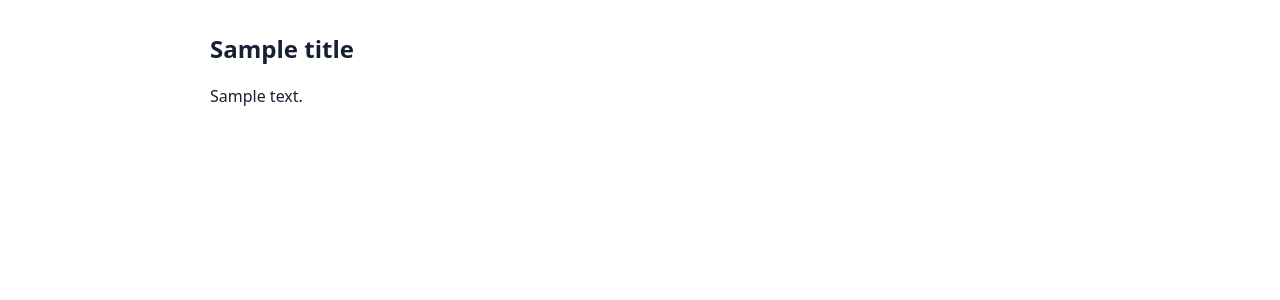
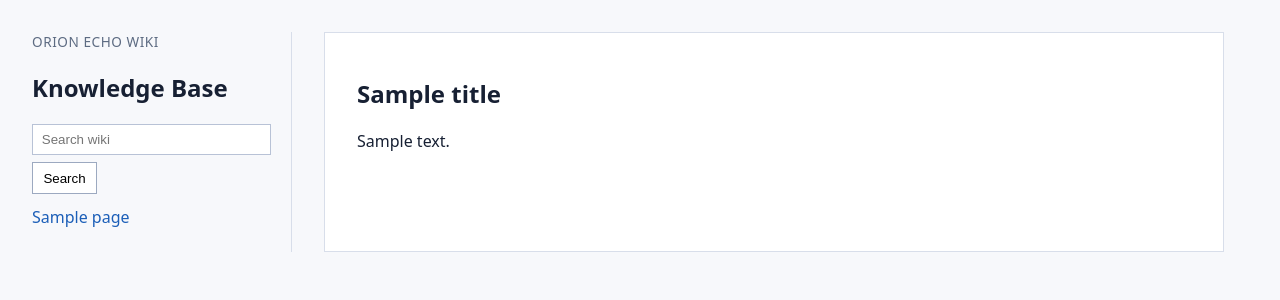
Before and after one commit to rabbit2747/root14_senario2, a Flask app: template hands-on lab/orion-echo-hands-on-lab/orion-echo-real-lab/wiki/templates/page.html in a window 1280 px wide. Shown: the top 300 px of the page. Run offline with Flask 3, Linux system fonts and the light colour scheme; the template is opened without the code that fills it: most values are stand-ins (such as "Sample title", 1, 10 or a date in 2020); parts of the project's set-up code (start-up, migrations or seed data) failed here and were passed over.

Commit message:
Make internal wiki navigation realistic

```diff
--- a/hands-on lab/orion-echo-hands-on-lab/orion-echo-real-lab/wiki/templates/page.html
+++ b/hands-on lab/orion-echo-hands-on-lab/orion-echo-real-lab/wiki/templates/page.html
@@ -4,14 +4,46 @@
   <meta charset="utf-8">
   <title>{{ title }}</title>
   <style>
-    body { font-family: system-ui, sans-serif; max-width: 860px; margin: 2rem auto; color: #172033; }
+    body { font-family: system-ui, sans-serif; margin: 0; color: #172033; background: #f7f8fb; }
+    .shell { display: grid; grid-template-columns: 260px minmax(0, 900px); gap: 2rem; max-width: 1220px; margin: 0 auto; padding: 2rem; }
+    aside { border-right: 1px solid #d8deea; padding-right: 1.25rem; }
+    article { background: #fff; border: 1px solid #d8deea; padding: 1.5rem 2rem; }
+    a { color: #1c5fb8; text-decoration: none; }
+    a:hover { text-decoration: underline; }
     code { background: #f3f6fb; padding: .1rem .25rem; }
+    input { box-sizing: border-box; width: 100%; padding: .45rem .55rem; border: 1px solid #b8c2d6; }
+    button { margin-top: .45rem; padding: .45rem .65rem; border: 1px solid #9ca9c0; background: #fff; cursor: pointer; }
+    nav ul { list-style: none; padding: 0; margin: .75rem 0 1.5rem; }
+    nav li { margin: .45rem 0; }
+    .eyebrow { color: #5d6b82; font-size: .85rem; text-transform: uppercase; letter-spacing: .04em; }
+    @media (max-width: 760px) {
+      .shell { display: block; padding: 1rem; }
+      aside { border-right: 0; border-bottom: 1px solid #d8deea; padding: 0 0 1rem; margin-bottom: 1rem; }
+      article { padding: 1rem; }
+    }
   </style>
 </head>
 <body>
-  <article>
-    <h1>{{ title }}</h1>
-    {{ body|safe }}
-  </article>
+  <main class="shell">
+    <aside>
+      <div class="eyebrow">Orion Echo Wiki</div>
+      <h2>Knowledge Base</h2>
+      <form method="get" action="/search">
+        <input name="q" value="{{ query|default('') }}" placeholder="Search wiki">
+        <button type="submit">Search</button>
+      </form>
+      <nav>
+        <ul>
+          {% for page in pages|default([]) %}
+          <li><a href="/page/{{ page.slug }}">{{ page.title }}</a></li>
+          {% endfor %}
+        </ul>
+      </nav>
+    </aside>
+    <article>
+      <h1>{{ title }}</h1>
+      {{ body|safe }}
+    </article>
+  </main>
 </body>
 </html>
```
Also changed, not shown: hands-on lab/orion-echo-hands-on-lab/orion-echo-real-lab/wiki/app.py (+73 -7 lines), hands-on lab/orion-echo-hands-on-lab/orion-echo-real-lab/wiki/seed_pages.json (+9 -4 lines).
